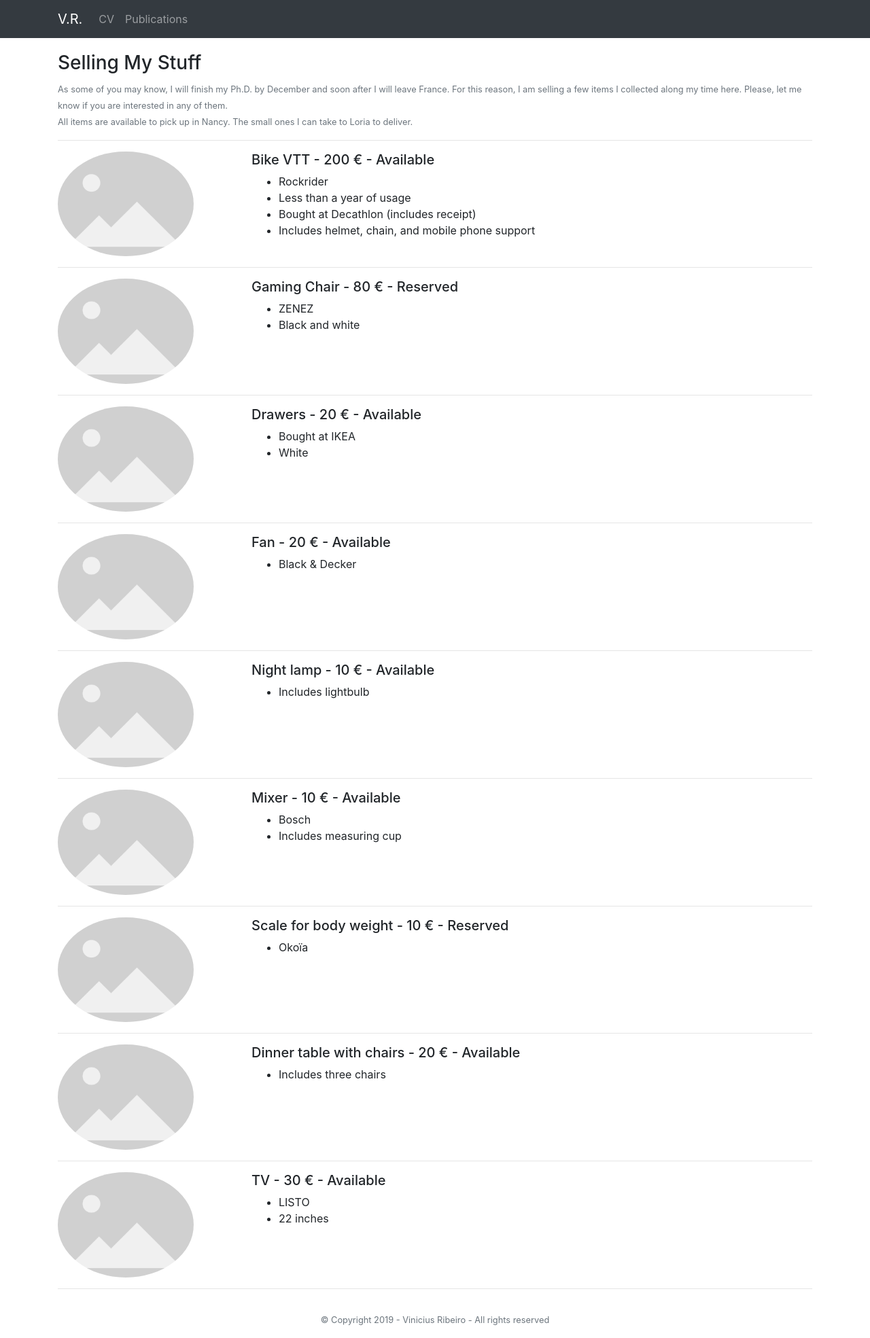
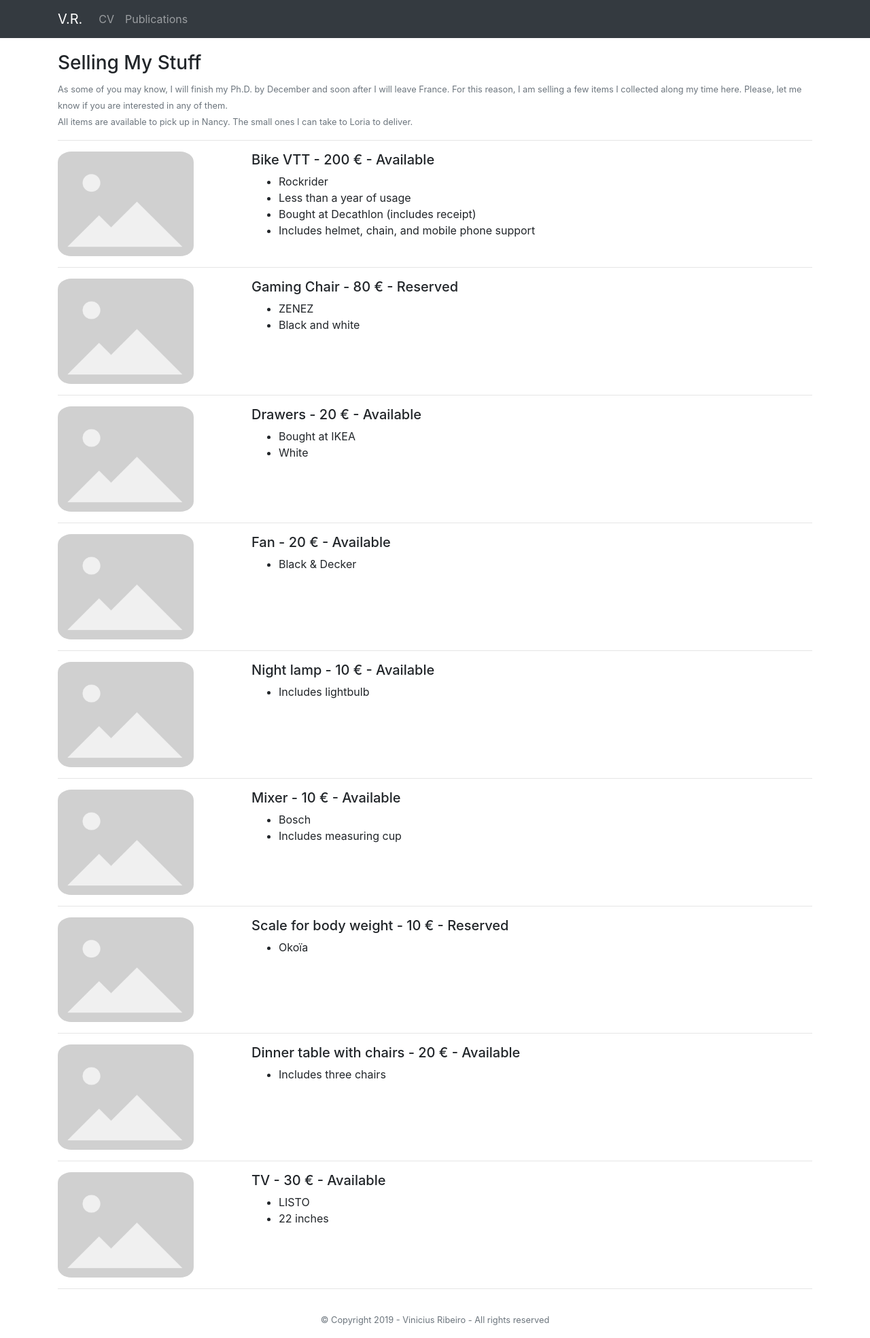
Before and after one commit to vribeiro1/vribeiro1.github.io, a Jekyll site: the page built from selling_my_stuff.md, in a window 1280 px wide. Shown: the whole page at 68% size. Built offline with Jekyll 4.4.1, drawn with Linux system fonts in a browser that asks for light colours; nearby versions of some CDN libraries.

Commit message:
Small border radius on selling my stuff

```diff
--- a/_layouts/selling_my_stuff.html
+++ b/_layouts/selling_my_stuff.html
@@ -19,7 +19,7 @@ layout: default
         {% for item in selling_items %}
         <div class="row">
             <div class="col-md-3">
-                <img src="{{ item.photo }}" style="border-radius: 100%;" width="200">
+                <img src="{{ item.photo }}" style="border-radius: 10%;" width="200">
             </div>
             <div class="col-md-9">
                 <h5>{{ item.name }} - {{ item.price }} &euro; - {{ item.status }}</h5>
```
